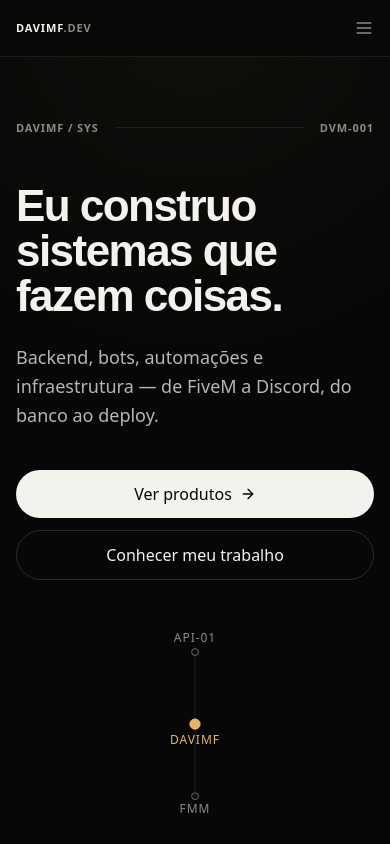
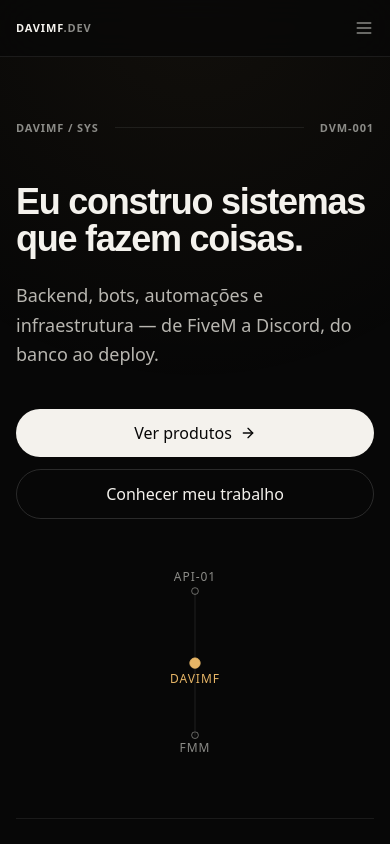
Before and after one commit to davimfdev/davimf.dev, a React (Vite) app: page / in a window 390 px wide. Shown: the top 844 px of the page. Built offline with nearby package versions, Linux system fonts and the light colour scheme; a web font is replaced by a local one.

Commit message:
fix: give display type scale a phone floor
t-display-1 and -2 hit their vw floor below 390px, and t-display-3/4
were fixed pixel values with no floor at all — every heading on the
site rendered at desktop size on a phone. All four are now
clamp(phone, fluid, desktop).

```diff
--- a/src/styles/tokens.css
+++ b/src/styles/tokens.css
@@ -50,11 +50,16 @@
   --r-lg:   16px;     /* painel, card, modal */
   --r-full: 9999px;   /* pílula, avatar */
 
-  /* --- tipografia nova (a escala padrão do Tailwind NÃO é redefinida) -- */
-  --t-display-1: clamp(2.75rem, 6vw, 3.75rem);
-  --t-display-2: clamp(2rem, 4.2vw, 2.75rem);
-  --t-display-3: 1.75rem;
-  --t-display-4: 1.25rem;
+  /* --- tipografia nova (a escala padrão do Tailwind NÃO é redefinida) --
+     Os quatro tamanhos são `clamp(piso, fluido, teto)`: o piso é o tamanho de
+     celular, o teto é o de desktop. Nenhum dos quatro pode virar valor fixo —
+     foi exatamente isso (`--t-display-3`/`4` sem piso, e o `vw` de 1/2 caindo
+     abaixo do piso em telas pequenas) que deixava todo título com tamanho de
+     desktop no mobile. Não "simplificar" de volta para fixo. */
+  --t-display-1: clamp(2.25rem, 6vw, 3.75rem);      /* 36px → 60px */
+  --t-display-2: clamp(1.75rem, 4.2vw, 2.75rem);    /* 28px → 44px */
+  --t-display-3: clamp(1.375rem, 3vw, 1.75rem);     /* 22px → 28px */
+  --t-display-4: clamp(1.125rem, 2vw, 1.25rem);     /* 18px → 20px */
   --t-eyebrow:   0.6875rem;
 
   /* --- movimento ------------------------------------------------------ */
```
